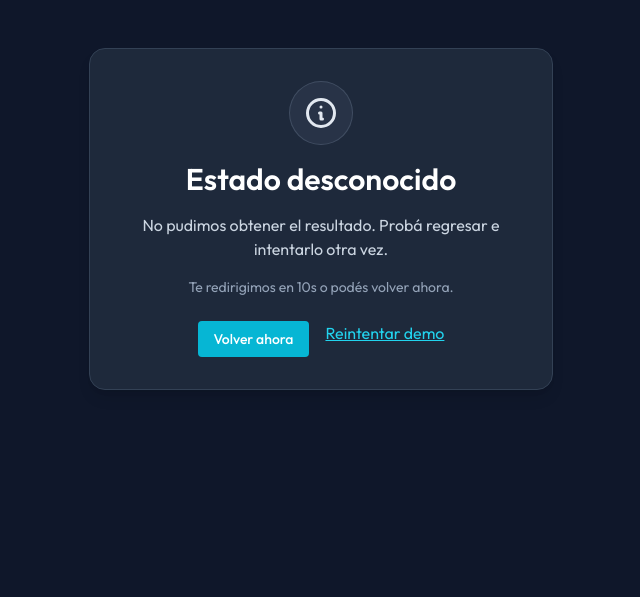
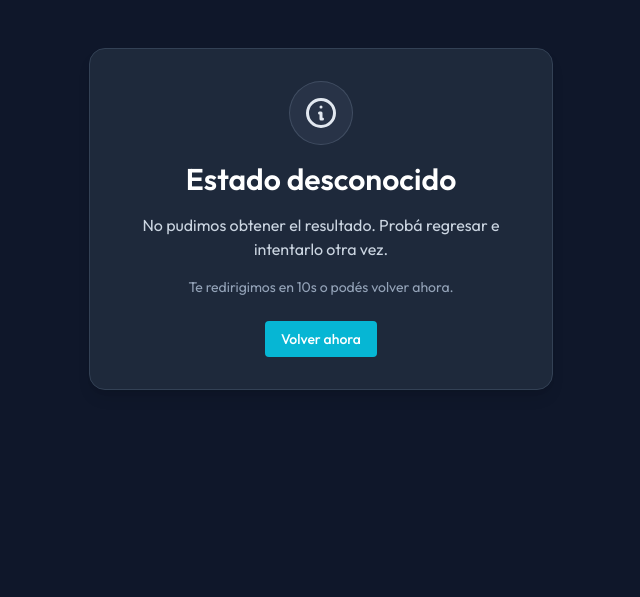
Before and after one commit to Laureano11/proyect-holanda, a Django app: page /mercadopago/feedback/ in a window 1280 px wide. Shown: the top 597 px of the page, without its empty margins (319-959 px from the left). Run offline with Django 5.2, Linux system fonts and the light colour scheme; data that the repository does not hold is empty; parts of the project's set-up code (start-up, migrations or seed data) failed here and were passed over; some libraries are stand-ins or nearby versions.

Commit message:
reintentar demo mogolico

```diff
--- a/templates/mercadopago/feedback.html
+++ b/templates/mercadopago/feedback.html
@@ -50,9 +50,7 @@
             <a href="{{ redirect_url }}" class="px-4 py-2 bg-cyan-500 text-white text-sm font-medium rounded hover:bg-cyan-600 transition">
                 Volver ahora
             </a>
-            <a href="{% url 'mercadopago_checkout_demo' %}" class="text-cyan-400 hover:text-cyan-300 underline">
-                Reintentar demo
-            </a>
+
         </div>
     </div>
     {% endwith %}
```
